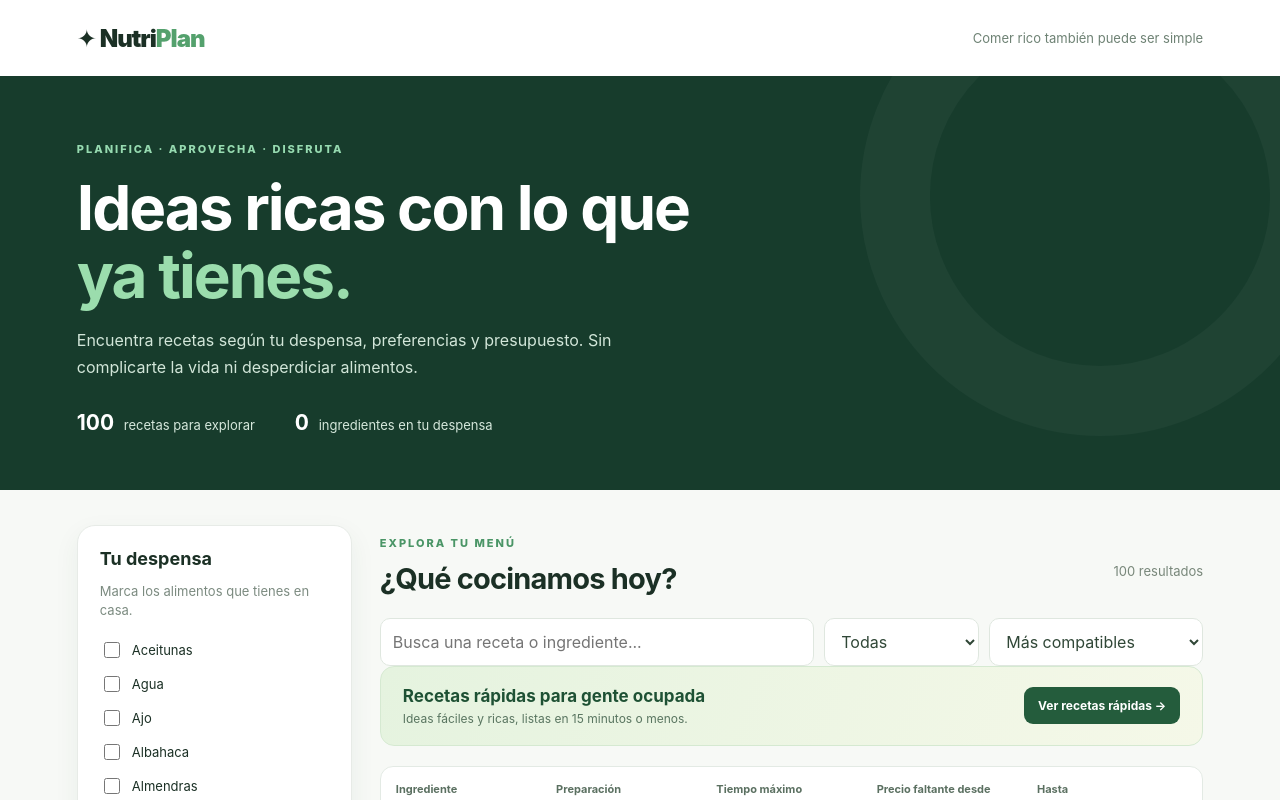
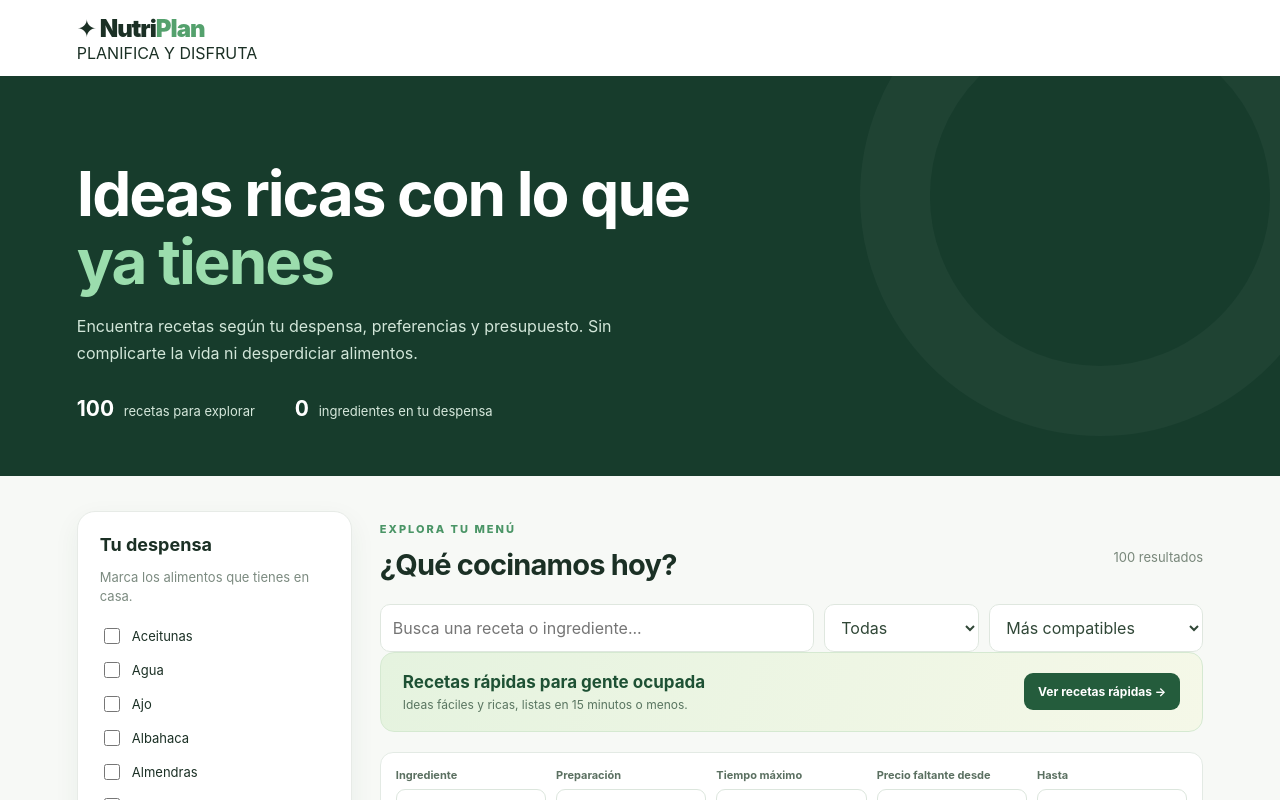
Before and after one commit to CamiVivallo/nutriplan, a React (Vite) app: page / in a window 1280 px wide. Shown: the top 800 px of the page. Built offline with nearby package versions, Linux system fonts and the light colour scheme.

Commit message:
style: move brand tagline beneath logo and simplify hero heading

```diff
--- a/src/App.tsx
+++ b/src/App.tsx
@@ -67,8 +67,8 @@ export default function App() {
   return matches && ingredientMatch && methodMatch && timeMatch && cost>=priceMin && cost<=priceMax && (category==="Todas" || category===recipe.category) && (filter==="Todos" || (filter==="Vegano" && recipe.vegan) || (filter==="Vegetariano" && recipe.vegetarian) || (filter==="Sin gluten" && recipe.glutenFree) || (filter==="Alto en proteína" && nutrient(recipe,"protein100")>=20) || (filter==="Recetas rápidas" && minutesFor(recipe)<=15)) && missingCost(recipe,pantry)<=budget;
  }).sort((a,b)=>sort==="protein"?nutrient(b,"protein100")-nutrient(a,"protein100"):sort==="calories"?nutrient(a,"kcal100")-nutrient(b,"kcal100"):sort==="price"?missingCost(a,pantry)-missingCost(b,pantry):a.ingredients.filter(i=>pantry.includes(i.name)).length/a.ingredients.length < b.ingredients.filter(i=>pantry.includes(i.name)).length/b.ingredients.length?1:-1),[query,filter,category,sort,budget,pantry,ingredientFilter,methodFilter,timeLimit,priceMin,priceMax]);
  return <main className="shell">
- <header className="top"><div className="logo">✦ Nutri<span>Plan</span></div><span className="top-note">Comer rico también puede ser simple</span></header>
- <section className="hero"><div className="eyebrow">PLANIFICA · APROVECHA · DISFRUTA</div><h1>Ideas ricas con lo que <em>ya tienes.</em></h1><p>Encuentra recetas según tu despensa, preferencias y presupuesto. Sin complicarte la vida ni desperdiciar alimentos.</p><div className="hero-stats"><span><strong>{recipes.length}</strong> recetas para explorar</span><span><strong>{pantry.length}</strong> ingredientes en tu despensa</span></div></section>
+ <header className="top"><div className="brand"><div className="logo">✦ Nutri<span>Plan</span></div><span className="brand-tagline">PLANIFICA Y DISFRUTA</span></div></header>
+ <section className="hero"><h1>Ideas ricas con lo que <em>ya tienes</em></h1><p>Encuentra recetas según tu despensa, preferencias y presupuesto. Sin complicarte la vida ni desperdiciar alimentos.</p><div className="hero-stats"><span><strong>{recipes.length}</strong> recetas para explorar</span><span><strong>{pantry.length}</strong> ingredientes en tu despensa</span></div></section>
  <div className="layout"><aside className="sidebar"><section className="panel"><h2>Tu despensa</h2><p className="muted">Marca los alimentos que tienes en casa.</p><div className="pantry">{allIngredients.map(name=><label key={name} className="pantry-item"><input type="checkbox" checked={pantry.includes(name)} onChange={e=>setPantry(p=>e.target.checked?[...p,name]:p.filter(x=>x!==name))}/><span>{name}</span></label>)}</div><button className="subtle-button" onClick={()=>setPantry([])}>Vaciar despensa</button></section><section className="panel"><h2>Tu presupuesto</h2><p className="muted">Máximo para ingredientes faltantes (precios de ejemplo).</p><strong className="price">{formatMoney(budget)}</strong><input aria-label="Presupuesto" type="range" min="0" max="30000" step="1000" value={budget} onChange={e=>setBudget(Number(e.target.value))}/><div className="range-ends"><span>$0</span><span>$30.000</span></div></section></aside>
  <section className="results"><div className="results-head"><div><p className="eyebrow dark">EXPLORA TU MENÚ</p><h2>¿Qué cocinamos hoy?</h2></div><span className="result-count">{visible.length} resultados</span></div>
  <div className="controls"><input className="search" type="search" aria-label="Buscar recetas" placeholder="Busca una receta o ingrediente..." value={query} onChange={e=>setQuery(e.target.value)}/><select aria-label="Categoría" value={category} onChange={e=>setCategory(e.target.value)}>{["Todas","Desayuno","Almuerzo","Cena","Snack","Postre","Bebida"].map(x=><option key={x}>{x}</option>)}</select><select aria-label="Ordenar" value={sort} onChange={e=>setSort(e.target.value)}><option value="compatibility">Más compatibles</option><option value="protein">Más proteína</option><option value="calories">Menos calorías</option><option value="price">Menor costo adicional</option></select></div>
```
